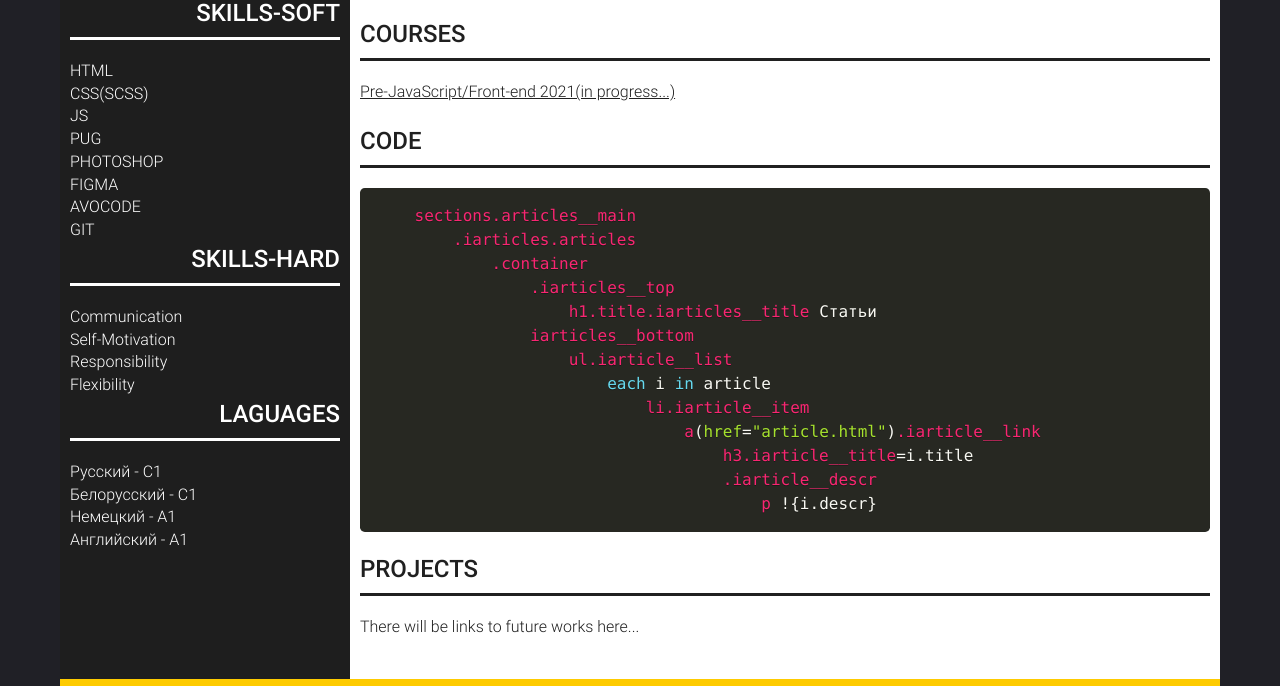
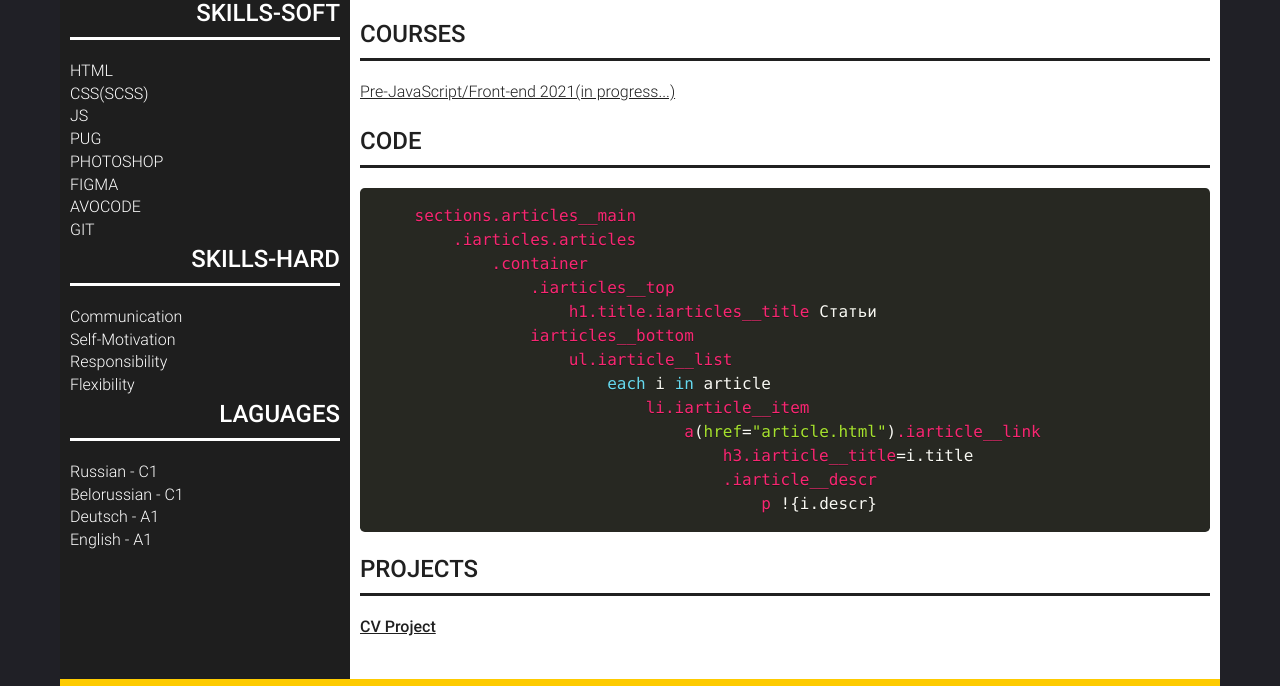
Before and after one commit to sergey-glushakov/rsschool-cv, a plain HTML site: page index.html in a window 1280 px wide. Shown: the part 617-1303 px from the top of the page. Drawn offline with Linux system fonts and the light colour scheme; a script that the page names is missing.

Commit message:
fix: block languages - english translation. Add project link CV

```diff
--- a/assets/css/custom.css
+++ b/assets/css/custom.css
@@ -175,6 +175,18 @@ body {
 
 /* projects */
 
+.projects__item-link {
+    font-weight: 500;
+    color: var(--text);
+    text-decoration: underline;
+    transition: 0.3s ease-out;
+
+}
+
+.projects__item-link:hover {
+    color: var(--yellow);
+}
+
 /* footer */
 .footer > .container .row {
     justify-content: space-between;
--- a/index.html
+++ b/index.html
@@ -124,10 +124,10 @@
                             <div class="languages" id="languages">
                                 <h2 class="languages__title title title--line title--white">Laguages</h2>
                                 <ul class="languages__list">
-                                    <li class="languages__item">Русский - С1</li>
-                                    <li class="languages__item">Белорусский - С1</li>
-                                    <li class="languages__item">Немецкий - A1</li>
-                                    <li class="languages__item">Английский - А1</li>
+                                    <li class="languages__item">Russian - С1</li>
+                                    <li class="languages__item">Belorussian - С1</li>
+                                    <li class="languages__item">Deutsch - A1</li>
+                                    <li class="languages__item">English - А1</li>
                                 </ul>
                             </div>
                         </aside>
@@ -175,8 +175,12 @@
                             <!-- projects -->
                             <section class="projects mb20" id="projects">
                                 <h2 class="projects__title title title--line">Projects</h2>
-                                <p>There will be links to future works here...</p>
-
+                                <!-- <p>There will be links to future works here...</p> -->
+                                <ul class="projects__list">
+                                    <li class="projects__item">
+                                        <a href="https://sergey-glushakov.github.io/rsschool-cv/" class="projects__item-link">CV Project</a>
+                                    </li>
+                                </ul>
                             </section>
                         </main>
                     </div>
```
